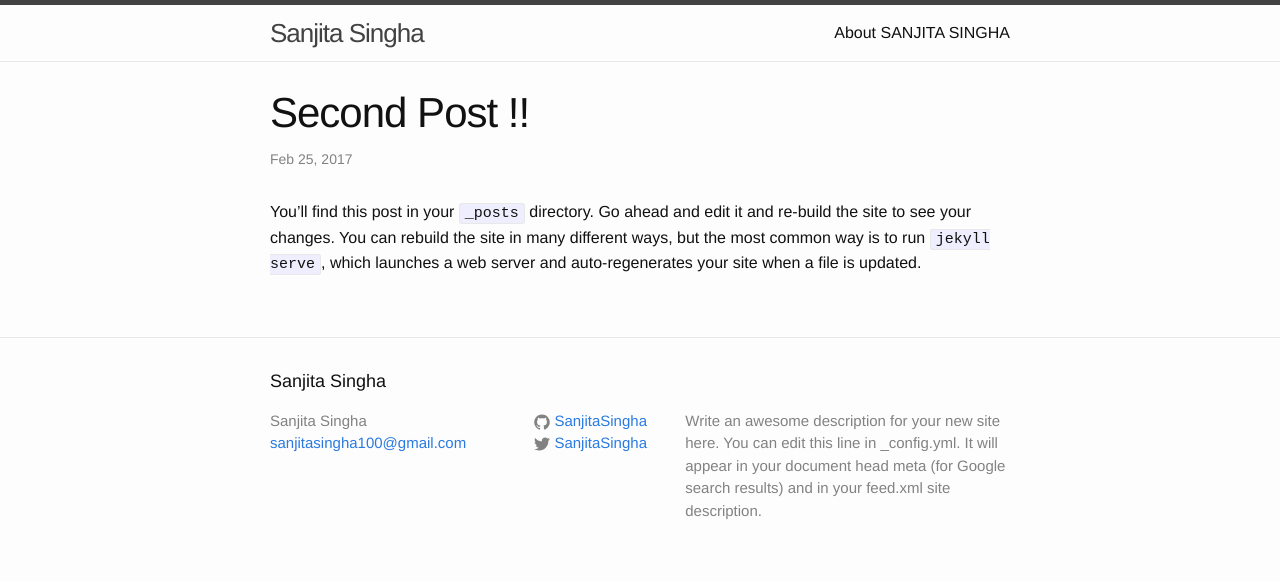
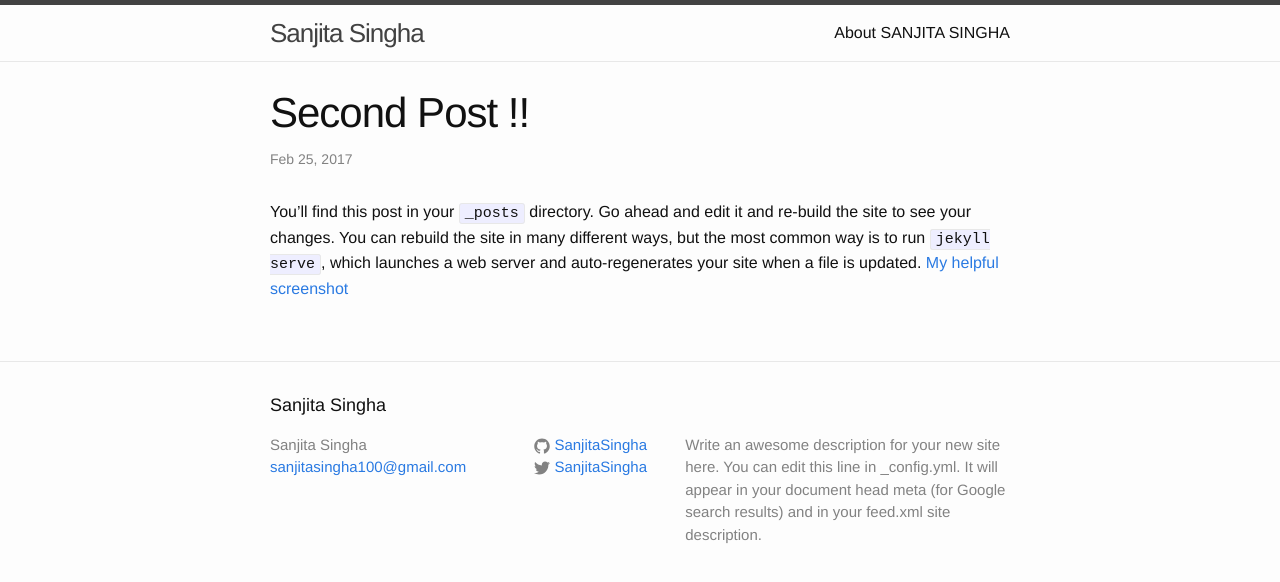
Before and after one commit to SanjitaSingha/SanjitaSingha.github.io, a Jekyll site: the page built from _posts/2017-02-25-second-post.markdown, in a window 1280 px wide. Shown: the top 582 px of the page. Built offline with Jekyll 4.4.1, drawn with Linux system fonts in a browser that asks for light colours.

Commit message:
pic in post editing..

```diff
--- a/_posts/2017-02-25-second-post.markdown
+++ b/_posts/2017-02-25-second-post.markdown
@@ -5,3 +5,4 @@
 categories: jekyll update
 ---
 You’ll find this post in your `_posts` directory. Go ahead and edit it and re-build the site to see your changes. You can rebuild the site in many different ways, but the most common way is to run `jekyll serve`, which launches a web server and auto-regenerates your site when a file is updated.
+[My helpful screenshot]({{ site.url }}/assets/mypic.jpg)
```
Also changed, not shown: assets/mypic.jpg (added).
